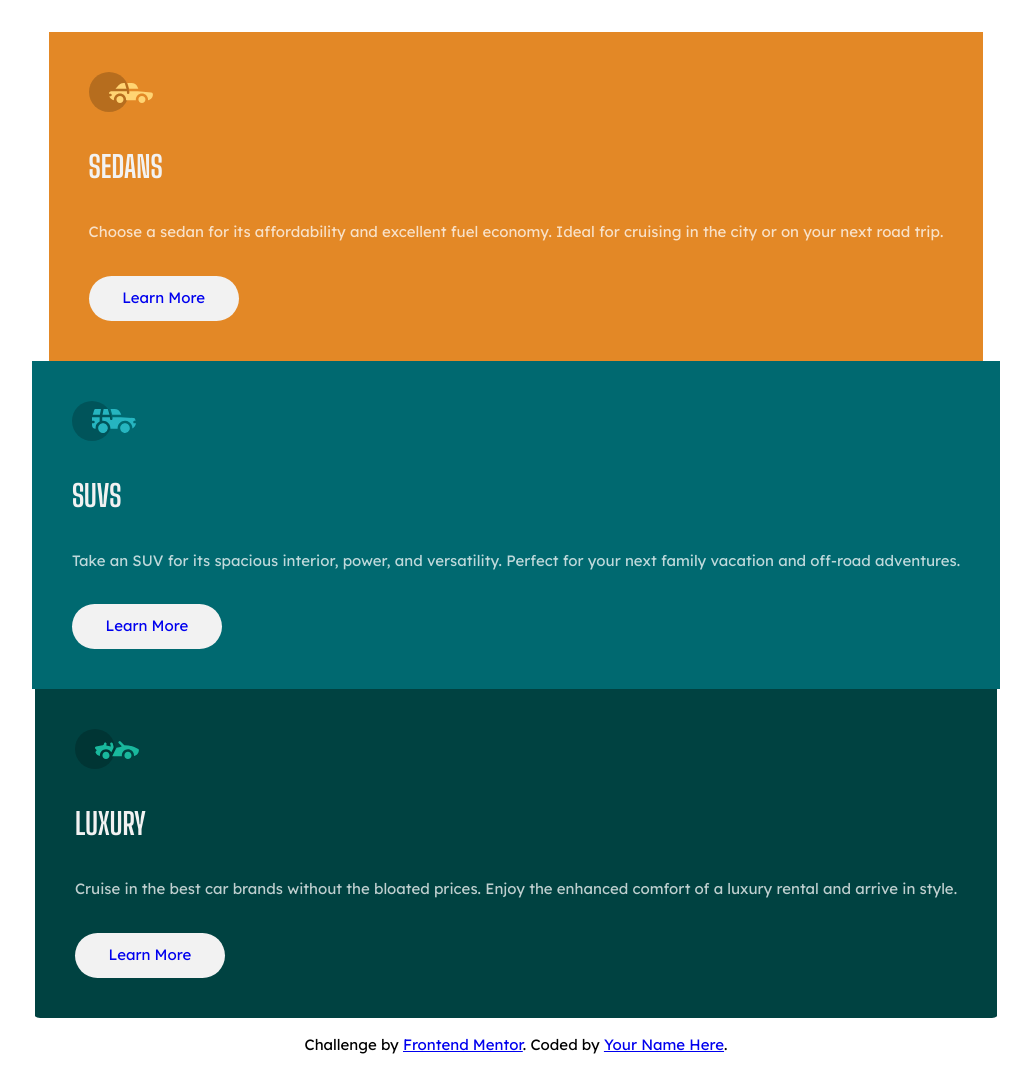
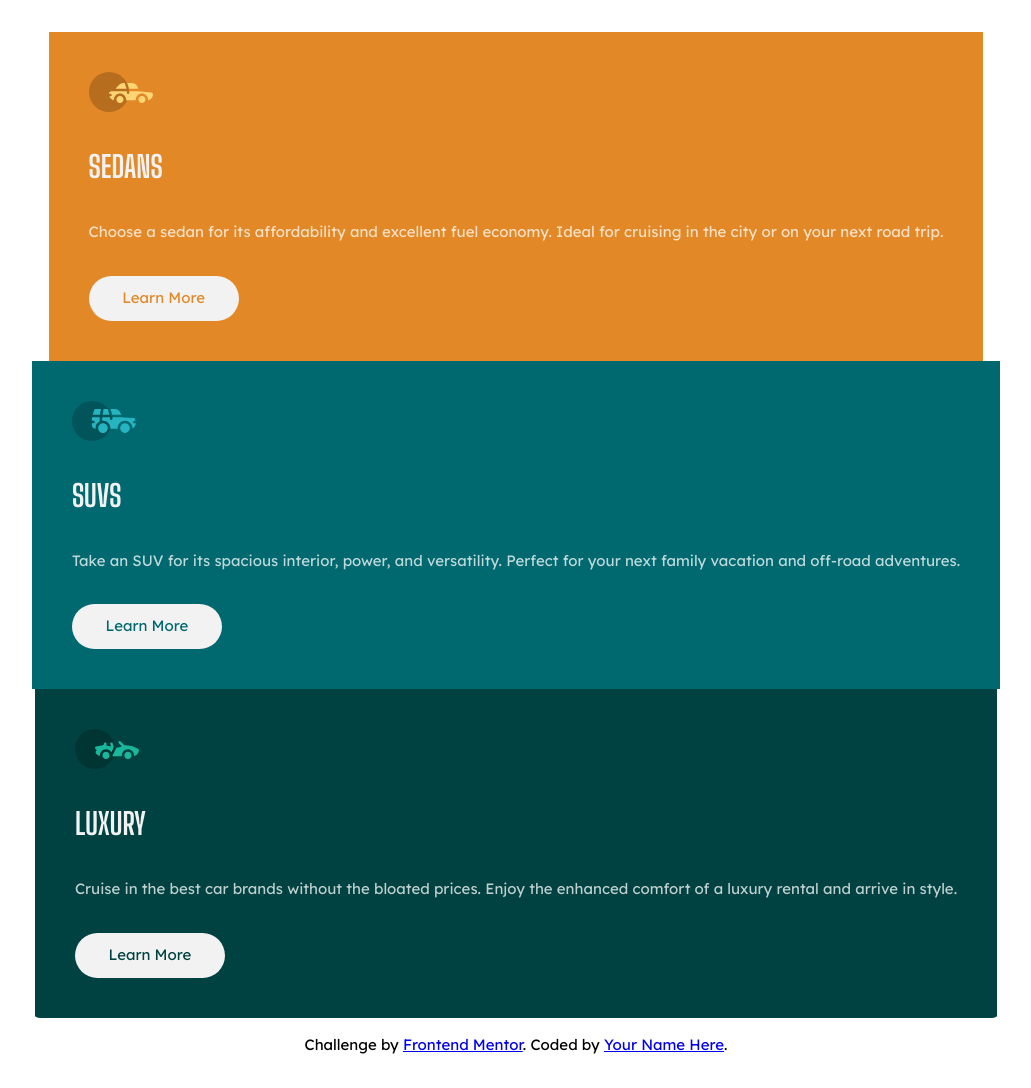
Before and after one commit to sam-hilliard/three-col-preview-card-component, a plain HTML site: page index.html in a window 1280 px wide. Shown: the whole page, without its empty margins (124-1155 px from the left). Drawn offline with Linux system fonts and the light colour scheme.

Commit message:
button over effect

```diff
--- a/styles.css
+++ b/styles.css
@@ -145,13 +145,22 @@ h1 {
     text-align: center;
     max-width: 150px;
     border-radius: 100px;
+
+    transition: transform, 200ms ease-in-out;
 }
 
-
+.link-btn:hover {
+    transform: translateY(-5px);
+    box-shadow: 0 5px 10px hsla(0, 0%, 16%, 0.6);
+}
 
 /* sedan card */
 .sedan-card {
     background-color: var(--bright-orange);
+}
+
+.sedan-card .link-btn {
+    color: var(--bright-orange);
 }
 
 /* suv card */
@@ -159,7 +168,15 @@ h1 {
     background-color: var(--dark-cyan);
 }
 
+.suv-card .link-btn {
+    color: var(--dark-cyan);
+}
+
 /* luxury card */
 .luxury-card {
     background-color: var(--darker-cyan);
 }
+
+.luxury-card .link-btn {
+    color: var(--darker-cyan);
+}
```
